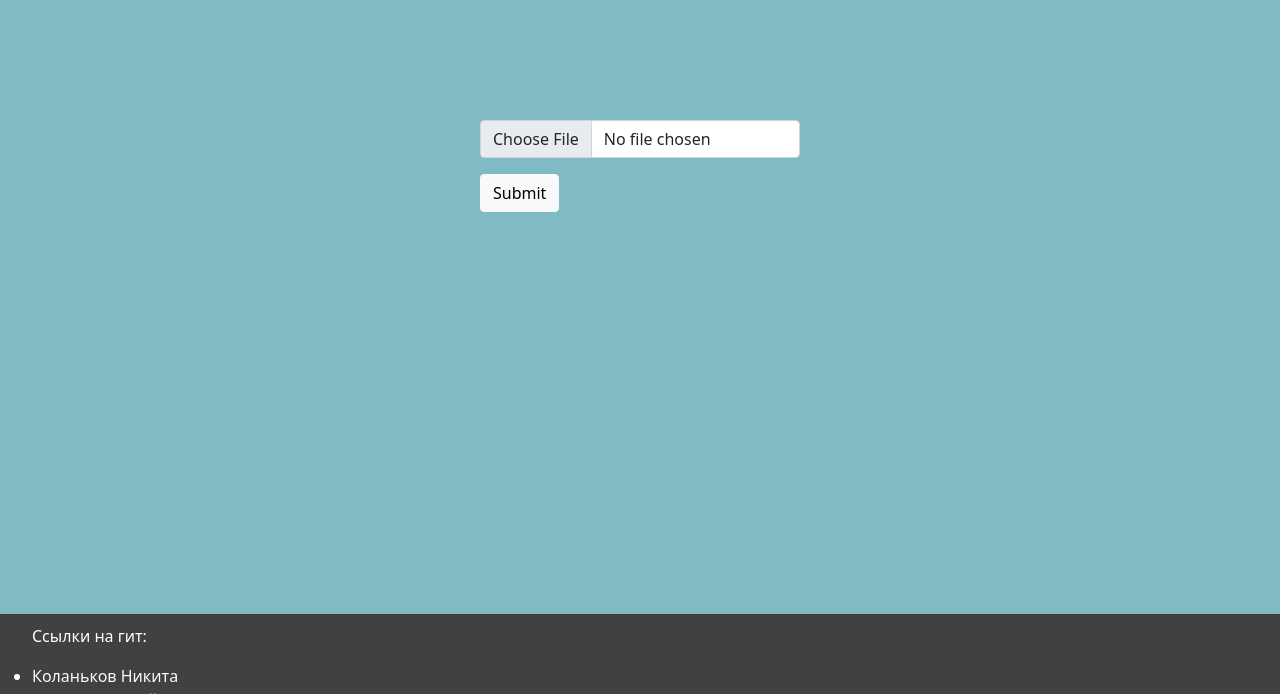
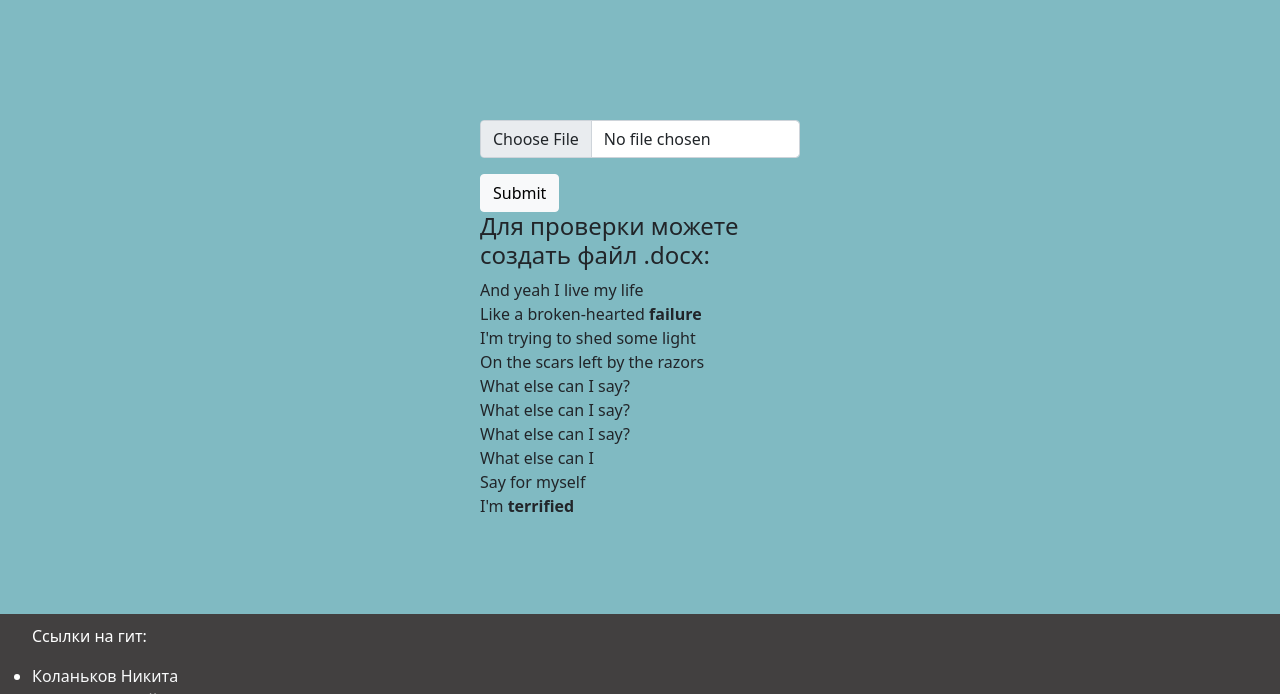
Before and after one commit to NonHexagon/Text_to_audio_service, a Flask app: page /uploader in a window 1280 px wide. Shown: the part 106-800 px from the top of the page. Run offline with Flask 2, Linux system fonts and the light colour scheme; some libraries are stand-ins or nearby versions.

```diff
--- a/Сайт/templates/guide.html
+++ b/Сайт/templates/guide.html
@@ -11,7 +11,7 @@
         <ul><h4><span id="swt">Озвучивание текста без перевода</span></h4></ul>
         <li><p>Убедитесь, что ваш файл использует расширение pdf или docx, иные расширения на данный момент не поддерживаются сервисом. Если у вас другие расширения необходимо воспользоваться конвертором.</p></li>
         <li><p>Выберите вкладку «UPLOADER»/«Загрузка файлов»</p></li>
-        <ul><img src="static/img/uploader.jpg" alt=""><img src="static/img/uploader_menu.jpg" alt=""></ul>
+               <ul><img src="static/img/uploader.jpg" alt=""><img src="static/img/uploader_menu.jpg"></ul>
         <li><p>Нажмите на кнопку «Выберите файл» и выберите файл, который вы хотите озвучить.</p></li>
         <ul><img src="static/img/uploader_button.jpg" alt=""></ul>
         <li><p>Нажмите на кнопку «Отправить»</p></li>
--- a/Сайт/templates/uploader.html
+++ b/Сайт/templates/uploader.html
@@ -12,4 +12,18 @@
          <input type ="submit" class="btn btn-light"/>
       </form>
 </div>
+<div>
+    <h4>Для проверки можете создать файл .docx:</h4>
+    <p>And yeah I live my life<br>
+        Like a broken-hearted <b>failure</b><br>
+I'm trying to shed some light<br>
+On the scars left by the razors<br>
+        What else can I say?<br>
+What else can I say?<br>
+What else can I say?<br>
+What else can I<br>
+Say for myself<br>
+        I'm <b>terrified</b><br>
+    </p>
+</div>
 {% endblock %}
```
Also changed, not shown: Сайт/templates/about.html (line endings or trailing spaces), Сайт/templates/index.html (line endings or trailing spaces).
